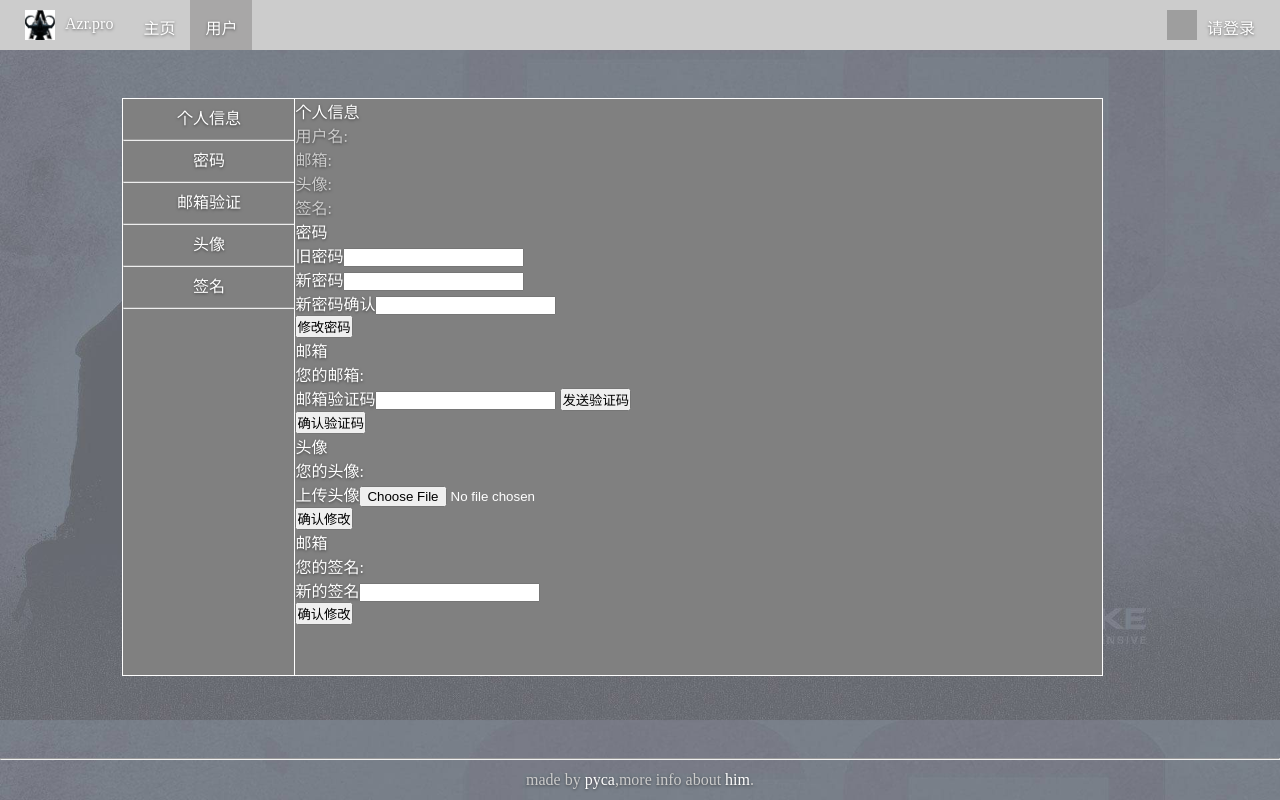
After one commit to bokunopica/azr, a Flask app: page /user/ in a window 1280 px wide. The commit adds this page. Run offline with Flask 2, Linux system fonts and the light colour scheme; grey boxes are pictures that could not be loaded.

Commit message:
4/24文档中 修改部分页面内容

```diff
--- a/AZRWeb/views.py
+++ b/AZRWeb/views.py
@@ -9,7 +9,7 @@ def index():
 
 @bp.route("/home/")
 def home():
-    return render_template("innerContent.html")
+    return render_template("home.html")
 
 @bp.route("/resume/")
 def resume():
@@ -22,3 +22,7 @@ def register():
 @bp.route("/login/")
 def login():
     return render_template("login.html")
+
+@bp.route("/user/")
+def user():
+    return render_template("user.html")
--- a/static/css/innerContent.css
+++ b/static/css/innerContent.css
@@ -1,52 +1,170 @@
 
-*{
-margin:0;
-padding:0;
+* {
+    margin: 0;
+    padding: 0;
 }
-body{
-    background: #ecf0ff;
+
+html{
+    height:100%;
+}
+
+body {
+    height: 100%;
+    background: url("../img/csgo-bg-opacity.jpg");
     background-size: 100%;
+    color: #fff;
+    text-align: center;
+    text-shadow: 0 1px 3px rgba(0, 0, 0, .5);
+    position:relative;
 }
-#top-nav{
-    height:50px;
-    background-color: whitesmoke;
+
+p{
+    color:#cccccc;
+}
+
+#top-nav {
+    height: 50px;
+    background-color: #cccccc;
     overflow: hidden;
 }
 
-#top-nav-bar div div{
+#top-nav-bar div div {
     padding: 15px;
 }
-#top-nav-bar-left-1{
-    width:50px;
-    height:50px;
+
+#top-nav-bar-left-1 {
+    width: 50px;
+    height: 50px;
 }
-#icon1{
-    width:30px;
-    height:30px;
+
+#icon1 {
+    width: 30px;
+    height: 30px;
     position: absolute;
     top: 10px;
     bottom: 10px;
 }
-.nav-active{
-    background-color: dimgray;
+
+.nav-active {
+    background-color: #a8a7a7;
 }
-.top-nav-bar-left{
-    float:left;
+
+.top-nav-bar-left {
+    float: left;
 }
-.top-nav-bar-right{
-    float:right;
-    margin-right:10px;
+
+.top-nav-bar-right {
+    float: right;
+    margin-right: 10px;
 }
+
+.main-info {
+
+}
+
+.footer-short {
+    position:absolute;
+    width: 100%;
+    bottom:0;
+    line-height:40px;
+}
+.footer-long {
+    position:relative;
+    margin-top:10px;
+    width: 100%;
+    bottom:0;
+    line-height:40px;
+}
+
+
+
+#avater img {
+    width: 30px;
+    height: 30px;
+    position: absolute;
+    top: 10px;
+    bottom: 10px;
+}
+
+a:link {
+    color: white;
+}
+
+a:visited {
+    color: white;
+}
+
+a:hover {
+    color: white;
+}
+
+a:active {
+    color: white;
+}
+a{
+    text-decoration-line: none;
+}
+#top-nav p{
+    color: white;
+}
+
+.footer hr{
+    margin-top:10px;
+    width:90%;
+    left:5%;
+    position:relative;
+}
+
 .main-info{
-    color:black;
+    margin-top:25px;
+    margin-left:5%;
+    width:90%;
+    height:80%;
+    position:relative;
 }
-.footer{
-    color:black;
+
+.user-info{
+    margin-top:2%;
+    position:absolute;
+    width:70%;
+    height:90%;
+    left:20%;
+    text-align: left;
+    border:1px solid white;
+    background: gray;
+    color:white;
 }
-#avater img{
-    width:30px;
-    height:30px;
-    position: absolute;
-    top:10px;
-    bottom:10px;
+.side-menu{
+    width:15%;
+    height:90%;
+    margin-top:2%;
+    position:absolute;
+    left:5%;
+    border:1px solid white;
+    text-align:center;
+    line-height:40px;
+    background: gray;
 }
+
+.clan-info{
+    position:relative;
+    width:70%;
+    left:15%;
+    border:1px solid white;
+    color:white;
+}
+
+.clan-video{
+    position:relative;
+
+    border:1px solid white;
+}
+.clan-message{
+    position:relative;
+    width:100%;
+    height:25%;
+}
+.clan-user{
+    width:100%;
+    height:25%;
+}
--- a/static/css/personal_info.css
+++ b/static/css/personal_info.css
@@ -11,6 +11,7 @@
 }
 #basic{
     width:550px;
+    position:relative;
 
 }
 #basic div{
--- /dev/null
+++ b/templates/user.html
@@ -0,0 +1,116 @@
+<!DOCTYPE html>
+<html lang="en">
+<head>
+    <meta charset="UTF-8">
+    <title>Azr.pro</title>
+    <link href="../static/css/innerContent.css" rel="stylesheet">
+    <script src="../static/js/jquery.min.js"></script>
+    <script src="../static/js/jquery.cookie.js"></script>
+    <script src="../static/js/user_info.js"></script>
+</head>
+<body>
+<nav id="top-nav">
+    <div id="top-nav-bar">
+        <div id="top-nav-bar-left-1" class="top-nav-bar-left">
+            <div><img src="../static/img/azricon.png" id="icon1"></div>
+        </div>
+        <div id="top-nav-bar-left-2" class="top-nav-bar-left">
+            <div><a href="/">Azr.pro</a></div>
+        </div>
+        <div id="top-nav-bar-left-3" class="top-nav-bar-left">
+            <div><a href="/home/">主页</a></div>
+        </div>
+        <div id="top-nav-bar-left-4" class="top-nav-bar-left nav-active">
+            <div>
+                <p>用户</p>
+            </div>
+        </div>
+
+        <div id="top-nav-bar-right-1" class="top-nav-bar-right">
+            <div><a href="/login/">请登录</a></div>
+        </div>
+        <div id="top-nav-bar-right-2" class="top-nav-bar-right">
+            <div id="avater">
+                <img src="#" alt="">
+            </div>
+        </div>
+    </div>
+</nav>
+
+
+
+
+<div class="main-info">
+    <div class="side-menu">
+        <a href="#info">个人信息</a>
+        <hr>
+        <a href="#password">密码</a>
+        <hr>
+        <a href="#emailcheck">邮箱验证</a>
+        <hr>
+        <a href="#avater">头像</a>
+        <hr>
+        <a href="#sign">签名</a>
+        <hr>
+    </div>
+    <div class="user-info">
+        <div id="info">
+            <div class="user-info-title"><span>个人信息</span></div>
+            <div class="user-info-body">
+                <p>用户名:</p>
+                <p>邮箱:</p>
+                <p>头像:</p>
+                <p>签名:</p>
+
+            </div>
+        </div>
+        <div id="password">
+            <div class="user-info-title"><span>密码</span></div>
+            <div class="user-info-body">
+                <span>旧密码</span><input type="password" name="old_password"><br>
+                <span>新密码</span><input type="password" name="new_password"><br>
+                <span>新密码确认</span><input type="password" name="new_password_check"><br>
+                <button>修改密码</button>
+            </div>
+        </div>
+        <div id="email">
+            <div class="user-info-title"><span>邮箱</span></div>
+            <div class="user-info-body">
+                <span>您的邮箱:</span><br>
+                <span>邮箱验证码</span><input type="text" name="email_check">
+                <button>发送验证码</button>
+                <br>
+                <button>确认验证码</button>
+            </div>
+        </div>
+        <div id="avater">
+            <div class="user-info-title"><span>头像</span></div>
+            <div class="user-info-body">
+                <span>您的头像:</span><br>
+                <span>上传头像</span><input type="file" name="avater_upload"><br>
+                <button>确认修改</button>
+            </div>
+        </div>
+        <div id="sign">
+            <div class="user-info-title"><span>邮箱</span></div>
+            <div class="user-info-body">
+                <span>您的签名:</span><br>
+                <span>新的签名</span><input type="text" name="new_sign"><br>
+                <button>确认修改</button>
+            </div>
+        </div>
+    </div>
+
+</div>
+
+<div class="footer-short">
+    <div class="inner">
+      <hr>
+      <p>made by <a href="https://github.com/bokunopica/">pyca</a>,more info about <a href="/resume/">him</a>.</p>
+    </div>
+</div>
+
+
+
+</body>
+</html>
```
Also changed, not shown: templates/home.html (added, +81 -0 lines), templates/innerContent.html (deleted, +0 -48 lines), templates/personal_info.html (+7 -2 lines), static/img/csgo-bg-opacity.jpg (added), 1 other file.
